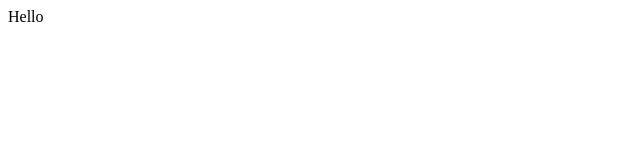
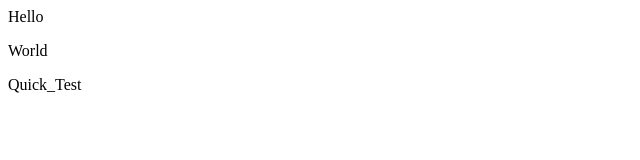
Before and after one commit to arijitp/demo_repo, a plain HTML site: page index.html in a window 1280 px wide. Shown: the whole page, without its empty margins (0-640 px from the left). Drawn offline with Linux system fonts and the light colour scheme.

Commit message:
Commiting Quick_test

```diff
--- a/index.html
+++ b/index.html
@@ -1 +1,3 @@
 <div>Hello</div>
+<p>World</p>
+<p>Quick_Test</p>
```
